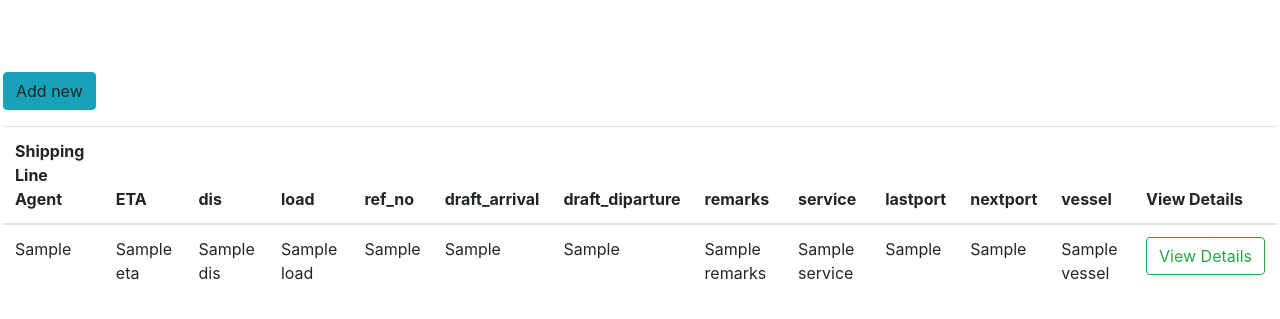
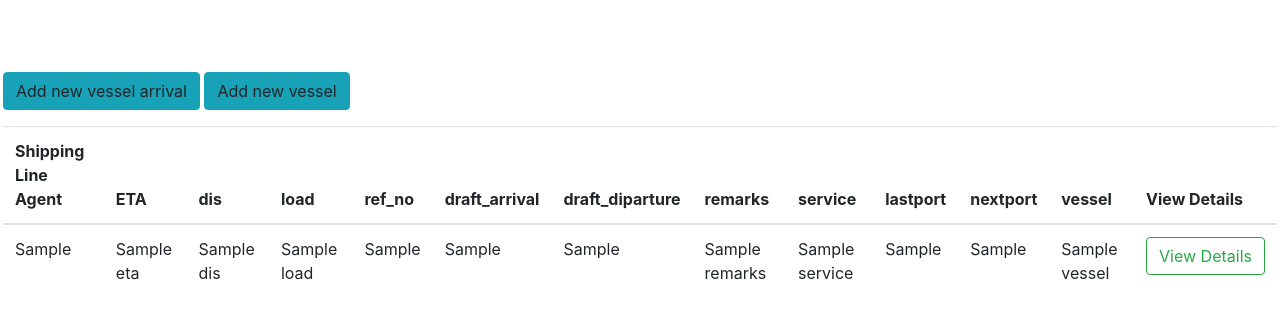
Before and after one commit to csranasinghe/kolomthota_server, a Django app: template shipping_line/templates/shipping_line/vessel_details.html in a window 1280 px wide. Shown: the part 182-501 px from the top of the page. Run offline with Django 3.2, Linux system fonts and the light colour scheme; the template is opened without the code that fills it: most values are stand-ins (such as "Sample title", 1, 10 or a date in 2020); form fields are guessed from the names that the template uses; some libraries are stand-ins or nearby versions.

```diff
--- a/shipping_line/templates/shipping_line/vessel_details.html
+++ b/shipping_line/templates/shipping_line/vessel_details.html
@@ -4,8 +4,11 @@
 {% block content_middle %}
 <h1 style=" text-align: center" class="py-5">{{ request.user.sa_account.shipping_line }} vessel submissions </h1>
         <a class="btn btn-info my-3" role="button" data-toggle="modal" data-target="#myModal1">
-        Add new
+        Add new vessel arrival
     </a>
+    <a class="btn btn-info" role="button" data-toggle="modal" data-target="#myModal2">
+                Add new vessel
+              </a>
 <table class="table table-hover">
     <thead>
       <tr>
@@ -72,6 +75,44 @@
   </table>
 
 
+      <div class="modal fade" id="myModal2">
+      <div class="modal-dialog modal-dialog-centered">
+        <div class="modal-content">
+
+          <!-- Modal Header -->
+          <div class="modal-header">
+            <h4 class="modal-title">Add new vessel </h4>
+            <button type="button" class="close" data-dismiss="modal">&times;</button>
+          </div>
+
+          <!-- Modal body -->
+          <div class="modal-body">
+              <form method="POST" action="">
+                  {% csrf_token %}
+
+
+
+                        <ul>
+                        <li>{{form_one.vessel_name.label_tag}}  {{form_one.vessel_name}}</li>
+                        <li>{{form_one.vessel_status.label_tag}}  {{form_one.vessel_status}}</li>
+                        <li>{{form_one.vessel_loa.label_tag}}  {{form_one.vessel_loa}}</li>
+                        </ul>
+
+                      <br/>
+                   <button type="submit" class="btn btn-info" value="Save">Submit</button>
+              </form>
+
+
+          <!-- Modal footer -->
+          <div class="modal-footer">
+
+            <button type="button" class="btn btn-secondary" data-dismiss="modal">Close</button>
+          </div>
+
+        </div>
+      </div>
+      </div>
+      </div>
 
 
 
@@ -81,7 +122,7 @@
 
           <!-- Modal Header -->
           <div class="modal-header">
-            <h4 class="modal-title">New vessel submission</h4>
+            <h4 class="modal-title">New vessel arrival</h4>
             <button type="button" class="close" data-dismiss="modal">&times;</button>
           </div>
 
@@ -91,7 +132,8 @@
                   {% csrf_token %}
 
                   <ul>
-                  <li>{{form.shipping_agent.label_tag}}  {{form.shipping_agent}}</li>
+{#                  <li>{{form.shipping_agent.label_tag}}  {{form.shipping_agent}}</li>#}
+                      <li>{{form.vessel.label_tag}}  {{form.vessel}}</li>
                   <li>{{form.eta.label_tag}}  {{form.eta}}</li>
                   <li>{{form.dis.label_tag}}  {{form.dis}}</li>
                   <li>{{form.load.label_tag}}  {{form.load}}</li>
--- a/shipping_line/views.py
+++ b/shipping_line/views.py
@@ -36,7 +36,7 @@ def berth_schedule(request):
 
 def view_history(request):
     template_name='shipping_line/history.html'
-    queryset = VesselArrival.objects.all()
+    queryset = VesselArrival.objects.all(shipping_line=request.user.sa_account.shipping_line)
     context = {
         "object_list":queryset
     }
```
Also changed, not shown: other parts of shipping_line/templates/shipping_line/vessel_details.html (+4 -28 lines).
